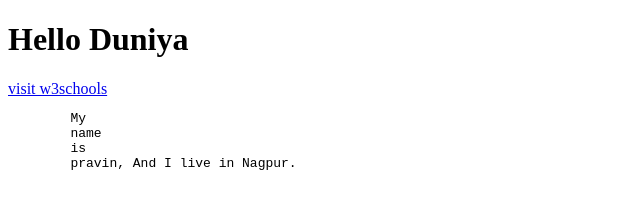
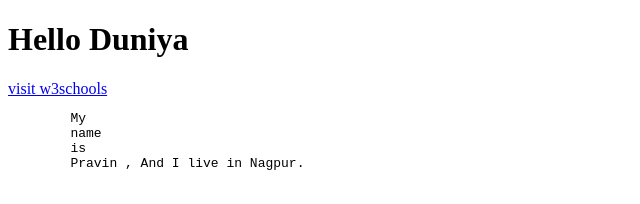
Before and after one commit to pravinchoudhar-i/Development, a plain HTML site: page index.html in a window 1280 px wide. Shown: the top 204 px of the page, 0-640 px from the left. Drawn offline with Linux system fonts and the light colour scheme.

Commit message:
changes in file

```diff
--- a/index.html
+++ b/index.html
@@ -13,8 +13,9 @@
         My
         name
         is
-        pravin, And I live in Nagpur.
+        Pravin , And I live in Nagpur.
     </pre>
+
     <h1>Hello World....</h1>
 </body>
 <footer>
```
